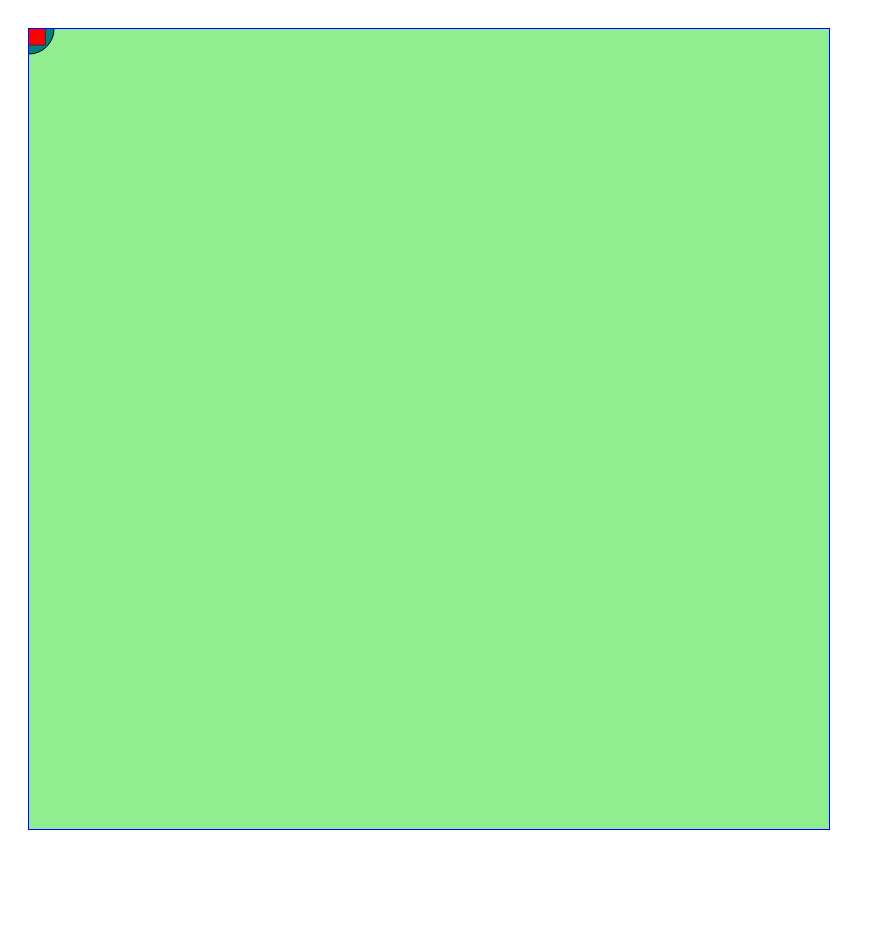
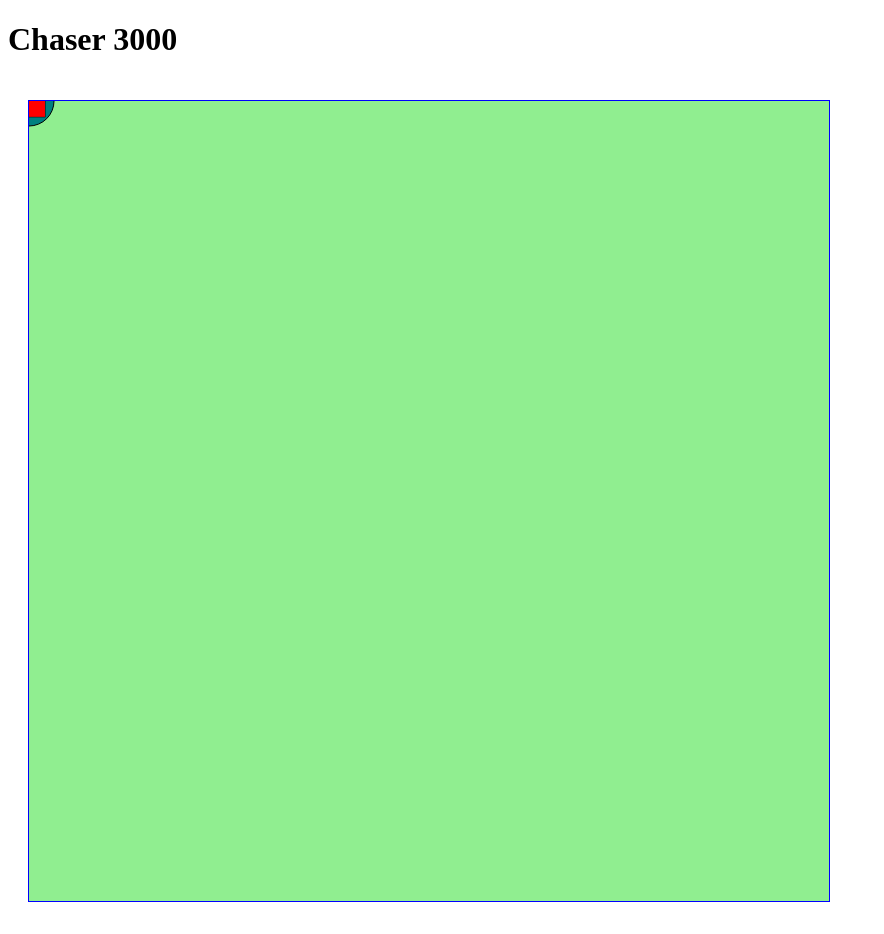
Before and after one commit to shanaya-n/chaser, a plain HTML site: page index.html in a window 1280 px wide. Shown: the whole page, without its empty margins (0-884 px from the left). Before the commit the page ends 862 px from the top, so only its background shows below. Drawn offline with Linux system fonts and the light colour scheme.

Commit message:
Add a heading element with the game name

```diff
--- a/index.html
+++ b/index.html
@@ -5,6 +5,8 @@
     <link rel="stylesheet" href="chaser.css">
   </head>
   <body>
+    <h1>Chaser 3000</h1>
+
     <canvas width="800" height="800"></canvas>
     <script src="chaser.js"></script>
   </body>
```
